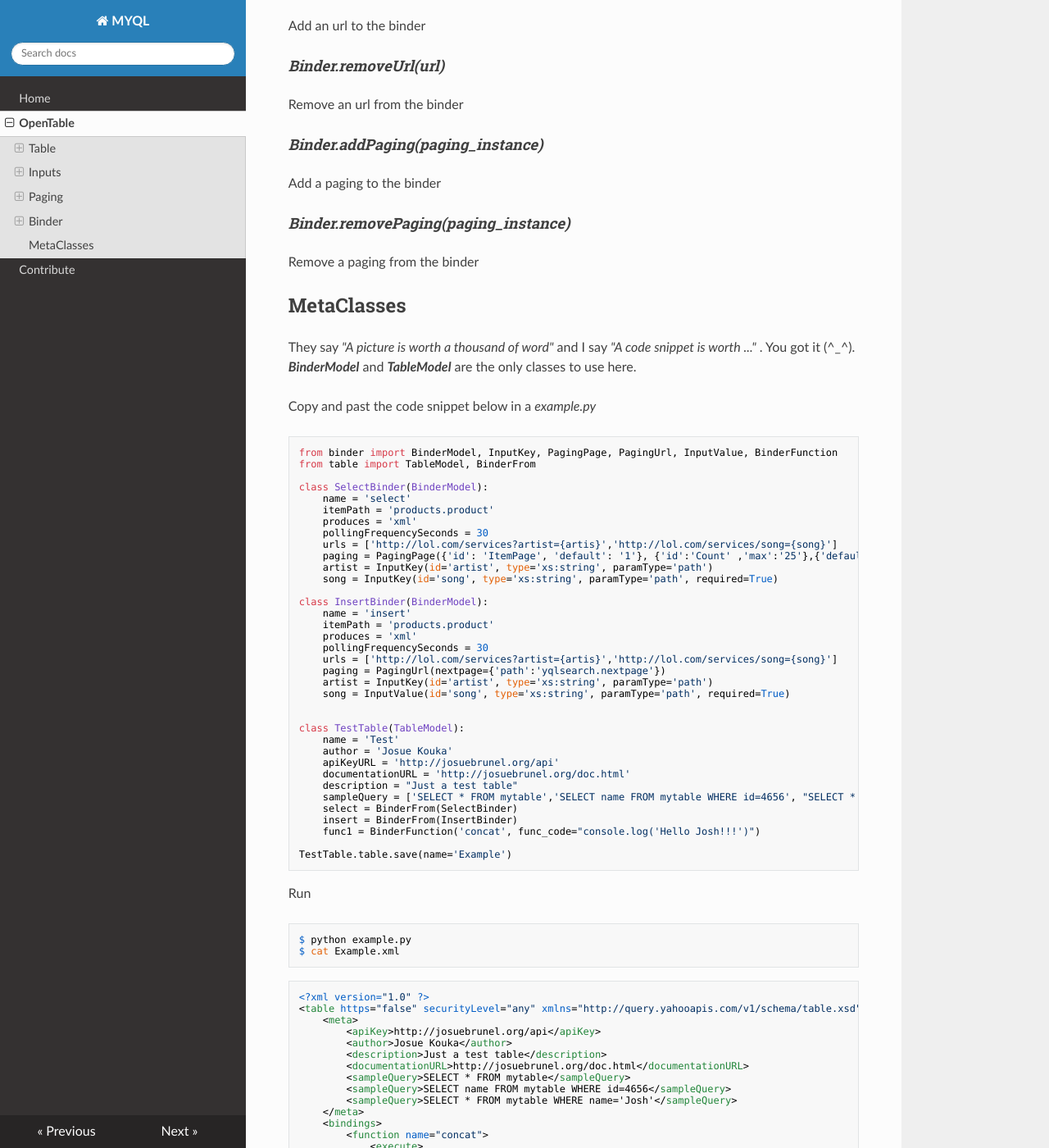
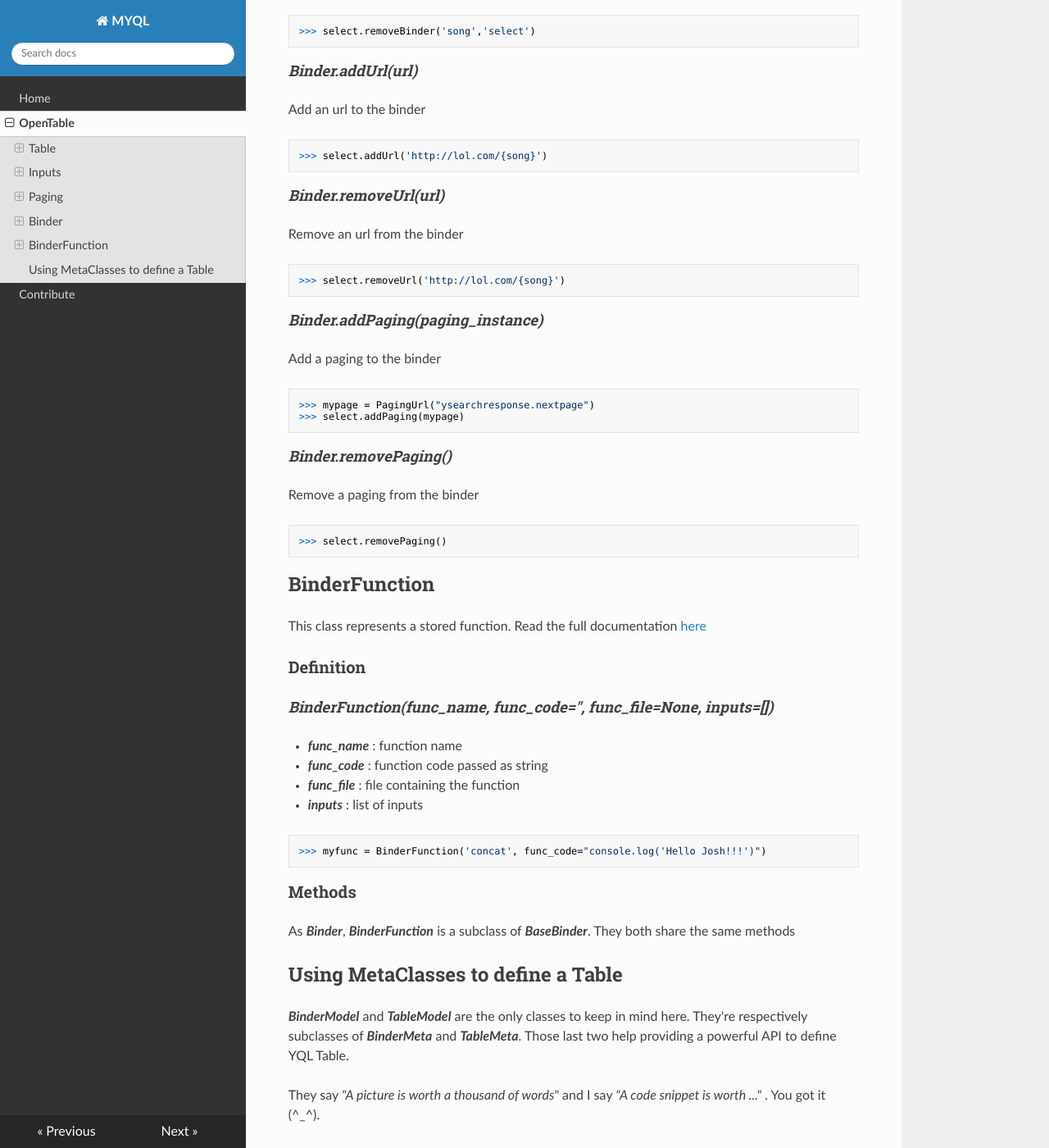
Before and after one commit to josuebrunel/myql, an MkDocs documentation site: the page built from docs/table.md, in a window 1280 px wide and 1400 px high, scrolled down 3282 px. Shown: the whole window at 82% size. Built offline with MkDocs 1.6.1, drawn with Linux system fonts in a browser that asks for light colours; nearby versions of some CDN libraries; old or Windows-style settings are respelled for this version of MkDocs; some of the changed text lies outside the part shown.

Commit message:
#1 : Doc updated

````diff
--- a/docs/table.md
+++ b/docs/table.md
@@ -110,28 +110,70 @@ You can read about the full documentation [here](https://developer.yahoo.com/yql
 
 #### *Binder.addInput(input_object)* :
 Add an input object to the binder
+```python
+>>> song = InputKey(id='song', type='xs:string', paramType='path', required=True)
+>>> select.addBinder(song)
+```
 #### *Binder.removeInput(input_id, input_type)*
 Remove an input object from the binder. ***input_type*** may be ***key, value or map***
+```python
+>>> select.removeBinder('song','select')
+```
 #### *Binder.addUrl(url)*
 Add an url to the binder
+```python
+>>> select.addUrl('http://lol.com/{song}')
+```
 #### *Binder.removeUrl(url)*
 Remove an url from the binder
+```python
+>>> select.removeUrl('http://lol.com/{song}')
+```
 #### *Binder.addPaging(paging_instance)*
 Add a paging to the binder
-#### *Binder.removePaging(paging_instance)*
+```python
+>>> mypage = PagingUrl("ysearchresponse.nextpage")
+>>> select.addPaging(mypage)
+```
+#### *Binder.removePaging()*
 Remove a paging from the binder
+```python
+>>> select.removePaging()
+```
 
-## MetaClasses
+## BinderFunction
 
-They say *"A picture is worth a thousand of word"* and I say *"A code snippet
-is worth ..."* . You got it (^_^).
-***BinderModel*** and ***TableModel*** are the only classes to use here.
+This class represents a stored function. Read the full documentation [here](https://developer.yahoo.com/yql/guide/yql-opentables-reference.html#reference-function)
 
-Copy and past the code snippet below in a *example.py*
+### **Definition**
+
+#### *BinderFunction(func_name, func_code='', func_file=None, inputs=[])*
+
+* ***func_name***   : function name
+* ***func_code***   : function code passed as string
+* ***func_file***   : file containing the function
+* ***inputs***      : list of inputs
 
 ```python
-from binder import BinderModel, InputKey, PagingPage, PagingUrl, InputValue, BinderFunction
-from table import TableModel, BinderFrom
+>>> myfunc = BinderFunction('concat', func_code="console.log('Hello Josh!!!')")
+```
+
+### **Methods**
+
+As ***Binder***, ***BinderFunction*** is a subclass of ***BaseBinder***. They both share the same methods
+
+## Using MetaClasses to define a Table
+
+***BinderModel*** and ***TableModel*** are the only classes to keep in mind here. They're respectively subclasses of ***BinderMeta*** and ***TableMeta***. Those last two help providing a powerful API to define YQL Table.
+
+They say *"A picture is worth a thousand of words"* and I say *"A code snippet
+is worth ..."* . You got it (^_^).
+
+Copy and paste the code snippet below in a *example.py*
+
+```python
+from myql.contrib.table.binder import BinderModel, InputKey, PagingPage, PagingUrl, InputValue, BinderFunction
+from myql.contrib.table import TableModel, BinderFrom
 
 class SelectBinder(BinderModel):
     name = 'select'
````
Also changed, not shown: other parts of docs/table.md (+1 -1 lines).
